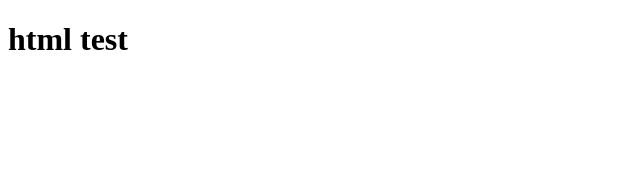
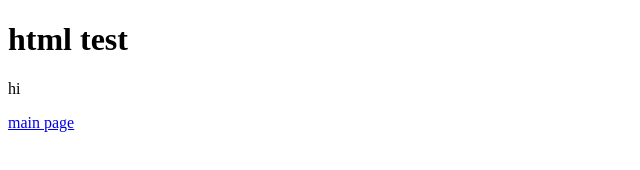
Before and after one commit to Crystal-Diamond/crystal-diamond.github.com, a plain HTML site: page index.html in a window 1280 px wide. Shown: the whole page, without its empty margins (0-640 px from the left). Drawn offline with Linux system fonts and the light colour scheme.

Commit message:
Update index.html

```diff
--- a/index.html
+++ b/index.html
@@ -4,6 +4,9 @@
 <body>
 
 <h1> html test </h1>
+<p> hi </p>
+<a href="https://crystal-diamond.github.io/"> main page </a>
+
 
 </body>
 </html>
```
